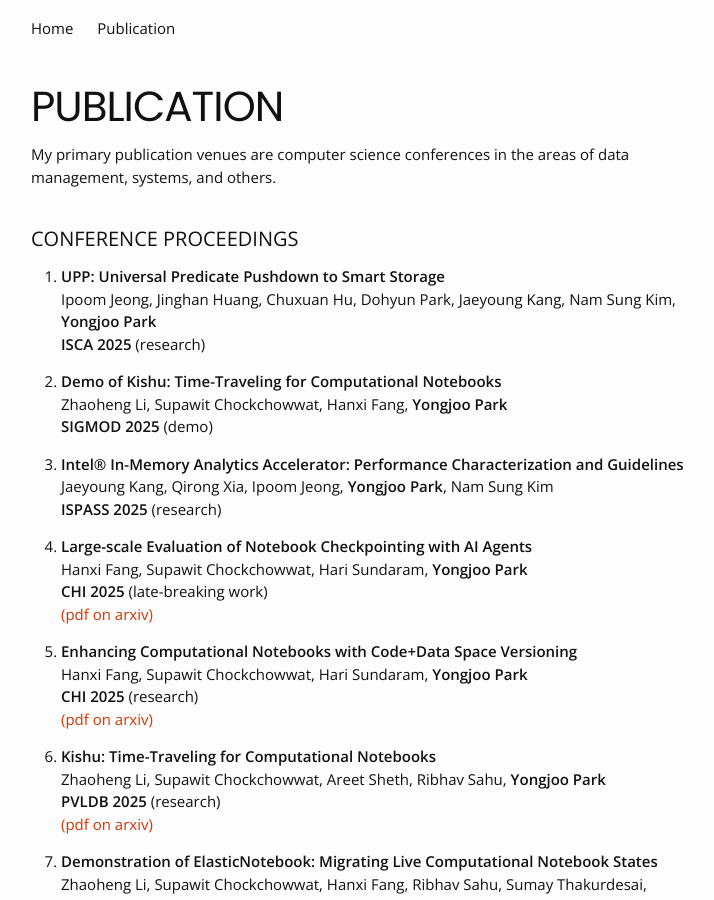
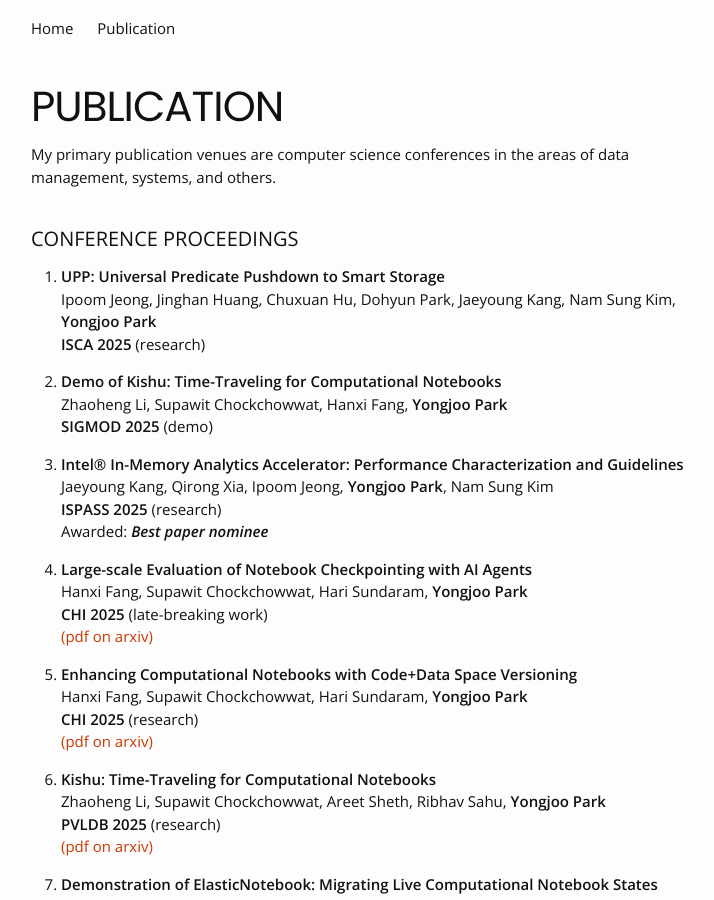
Before and after one commit to pyongjoo/pyongjoo.github.io, a Jekyll site: the page built from publication.md, in a window 1280 px wide and 900 px high. Shown: the whole window, without its empty margins (269-983 px from the left). Built offline with Jekyll 4.4.1, drawn with Linux system fonts in a browser that asks for light colours.

Commit message:
best paper nominee added

```diff
--- a/publication.md
+++ b/publication.md
@@ -24,6 +24,7 @@
 1. **Intel® In-Memory Analytics Accelerator: Performance Characterization and Guidelines**
    Jaeyoung Kang, Qirong Xia, Ipoom Jeong, **Yongjoo Park**, Nam Sung Kim
    **ISPASS 2025** (research)
+   Awarded: ***Best paper nominee***
 
 1. **Large-scale Evaluation of Notebook Checkpointing with AI Agents**
    Hanxi Fang, Supawit Chockchowwat, Hari Sundaram, **Yongjoo Park**
```
